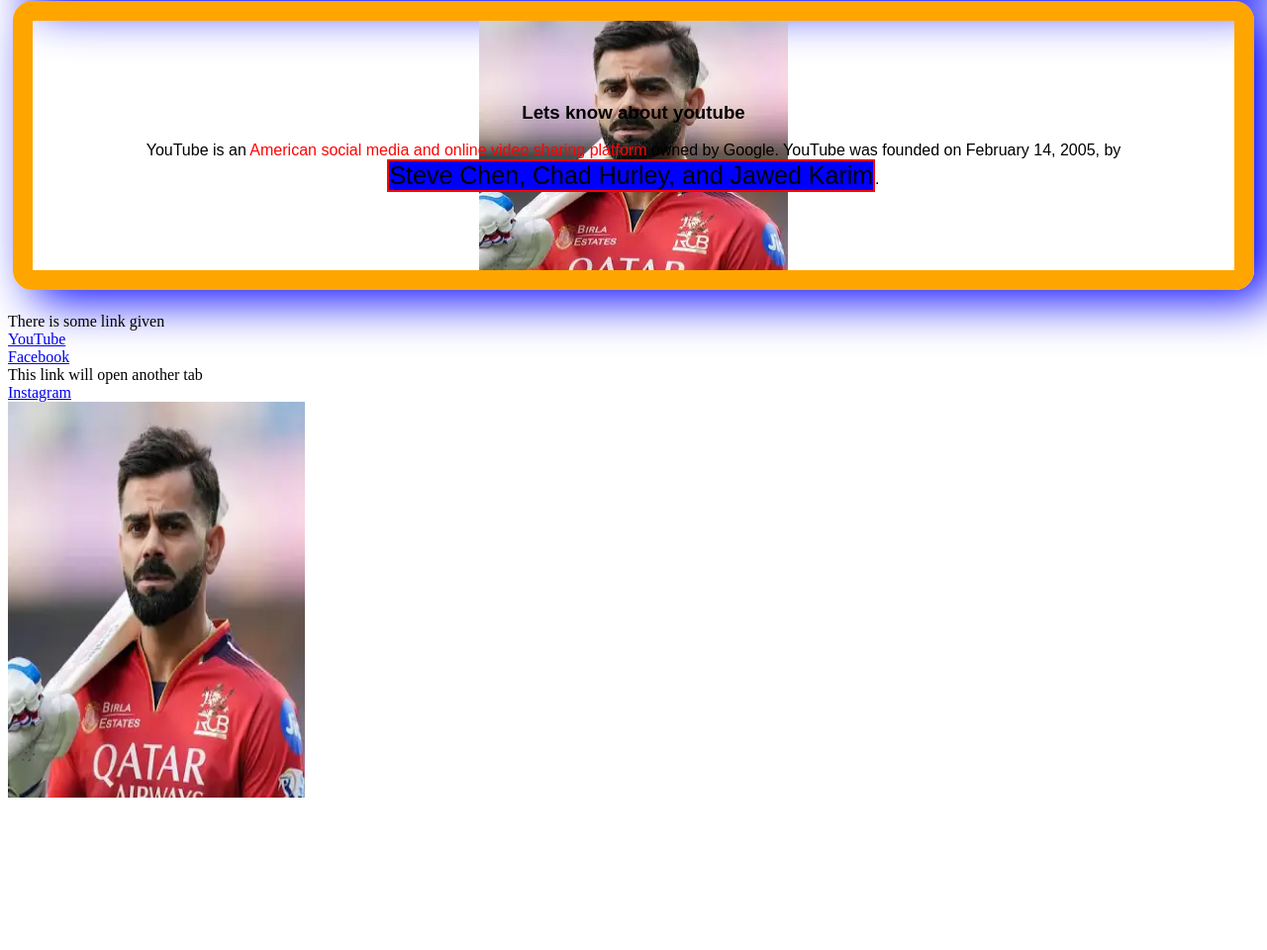
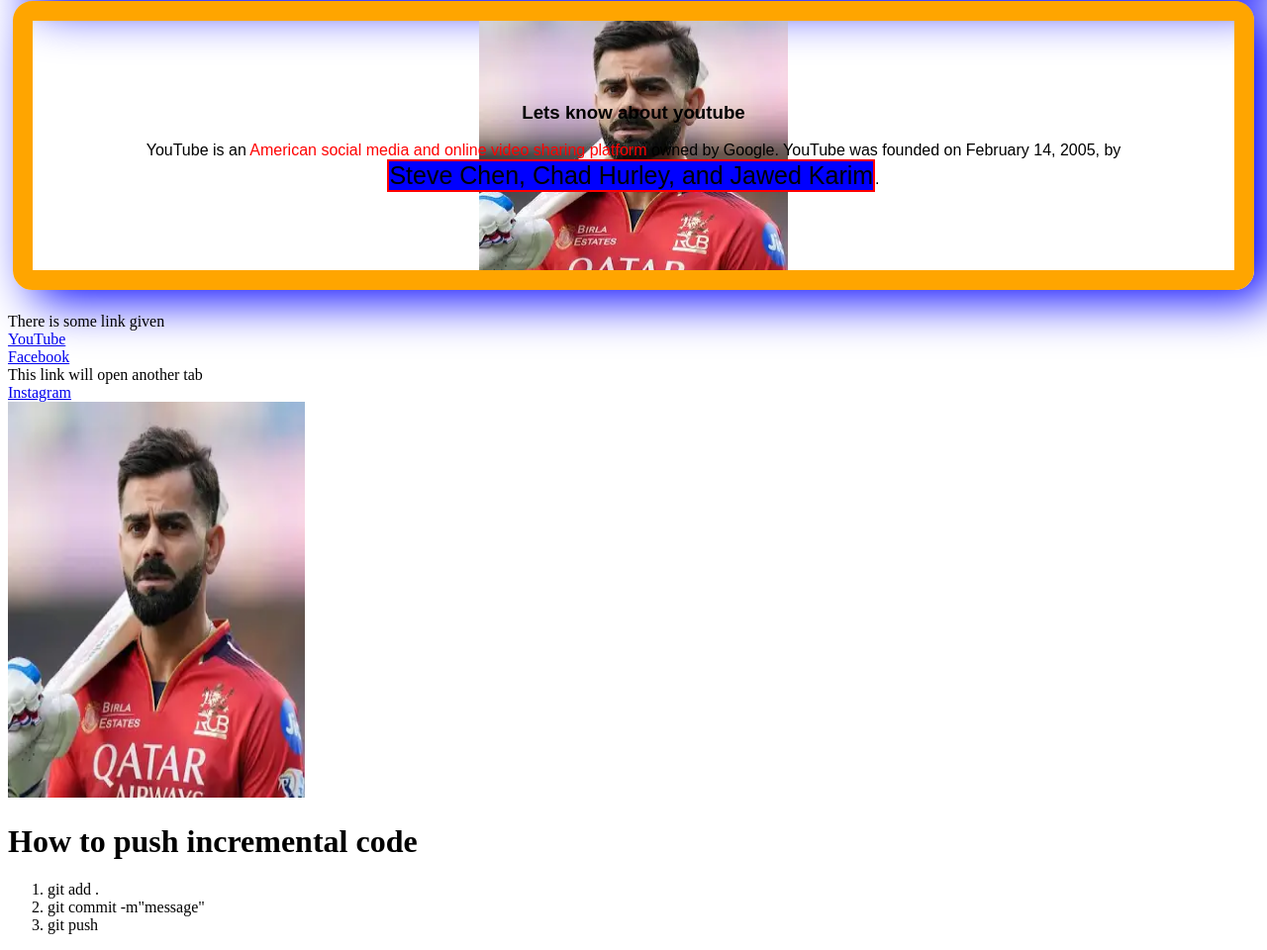
Before and after one commit to Md-abid-khan/first-github-repo1, a plain HTML site: page index.html in a window 1280 px wide. Shown: the part 937-1897 px from the top of the page at 99% size. Before the commit the page ends 1755 px from the top, so only its background shows below. Drawn offline with Linux system fonts and the light colour scheme.

Commit message:
add lists

```diff
--- a/index.html
+++ b/index.html
@@ -26,6 +26,14 @@
   There is some link given <br><a href="https://www.youtube.com/">YouTube</a><br><a href="https://www.facebook.com/">Facebook</a><br>
   This link will open another tab <br> <a href="https://www.instagram.com/" target="_blank">Instagram</a><br>
   <img src="./download.webp" alt="Virat Kohli" height="400px" width="300px">
+  <H1>
+    How to push incremental code
+  </H1>
+  <ol>
+    <li>git add .</li>
+    <li>git commit -m"message"</li>
+    <li>git push</li>
+  </ol>
 
 </body>
 </html>
```
